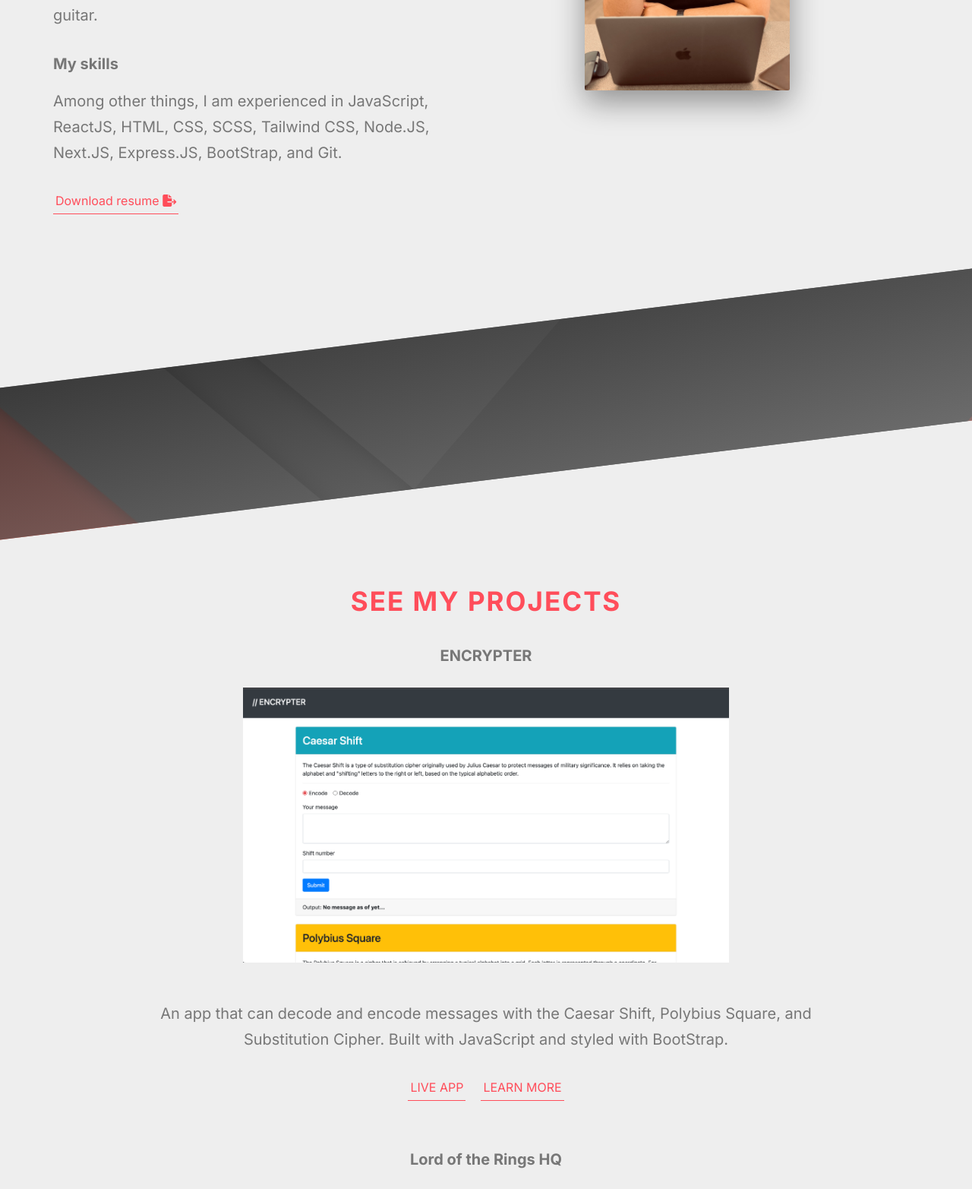
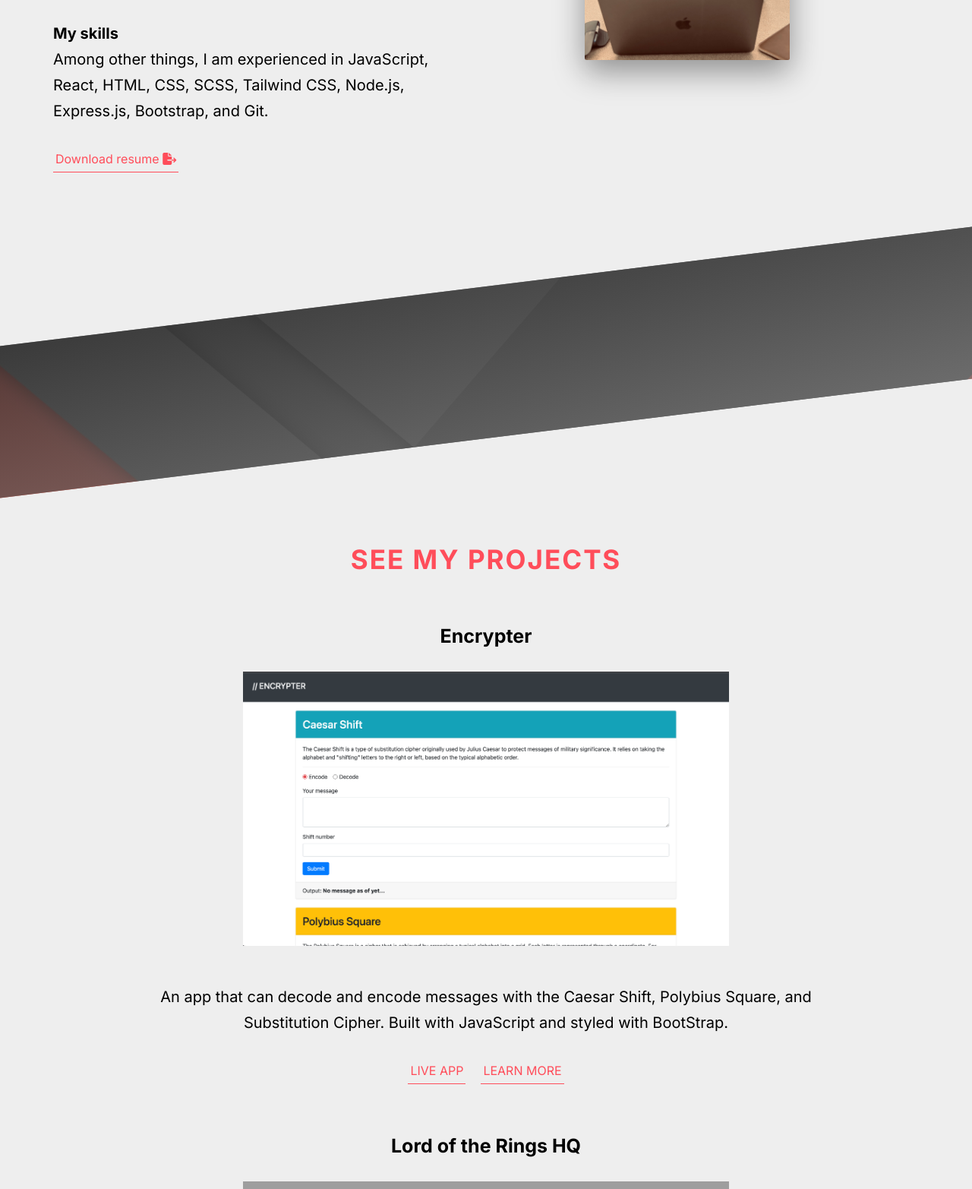
Before and after one commit to ShaneDFields/Portfolio, a website: page index.html in a window 1280 px wide. Shown: the part 1345-2910 px from the top of the page at 76% size. Drawn offline with Linux system fonts and the light colour scheme; grey boxes are pictures that could not be loaded.

Commit message:
update text color and resume

```diff
--- a/index.html
+++ b/index.html
@@ -68,7 +68,7 @@
       </nav>
 
       <section class="section-about" id="about">
-        <div class="u-center-text u-margin-bottom-big">
+        <div class="u-center-text u-margin-bottom-medium">
           <h2 class="heading-secondary">Get to know me</h2>
         </div>
 
@@ -84,11 +84,10 @@
               employers. When I’m not at my computer I like to spend my time
               reading and playing guitar.
             </p>
-            <h3 class="heading-tertiary u-margin-bottom-small">My skills</h3>
+            <h3 class="heading-tertiary">My skills</h3>
             <p class="paragraph">
-              Among other things, I am experienced in JavaScript, ReactJS, HTML,
-              CSS, SCSS, Tailwind CSS, Node.JS, Next.JS, Express.JS, BootStrap,
-              and Git.
+              Among other things, I am experienced in JavaScript, React, HTML,
+              CSS, SCSS, Tailwind CSS, Node.js, Express.js, Bootstrap, and Git.
             </p>
             <div class="resume">
               <a href="Fields,%20Shane%20Resume.pdf" download class="btn-text"
@@ -114,13 +113,15 @@
 
       <!-- PROJECT SECTION -->
       <section class="section-projects" id="projects">
-        <div class="u-center-text u-margin-bottom-small">
+        <div class="u-center-text u-margin-bottom-medium">
           <h2 class="heading-secondary">See my projects</h2>
         </div>
 
         <div class="project">
-          <h3 class="heading-tertiary u-margin-bottom-small project-heading">
-            ENCRYPTER
+          <h3
+            class="heading-tertiary u-margin-bottom-small project-heading gradient padding"
+          >
+            <span>Encrypter</span>
           </h3>
           <img
             src="./img/encrypter.png"
@@ -151,8 +152,10 @@
         </div>
 
         <div class="project">
-          <h3 class="heading-tertiary u-margin-bottom-small project-heading">
-            Lord of the Rings HQ
+          <h3
+            class="heading-tertiary u-margin-bottom-small project-heading gradient padding"
+          >
+            <span>Lord of the Rings HQ</span>
           </h3>
           <img src="./img/lotr-hq.png" alt="LOTR HQ" class="project-img" />
 
@@ -180,8 +183,10 @@
         </div>
 
         <div class="project">
-          <h3 class="heading-tertiary u-margin-bottom-small project-heading">
-            Pomodoro Timer
+          <h3
+            class="heading-tertiary u-margin-bottom-small project-heading gradient padding"
+          >
+            <span>Pomodoro Timer</span>
           </h3>
           <img
             src="./img/pomodoro-timer.png"
@@ -212,8 +217,10 @@
         </div>
 
         <div class="project">
-          <h3 class="heading-tertiary u-margin-bottom-small project-heading">
-            108 Sports Cards Newsletter
+          <h3
+            class="heading-tertiary u-margin-bottom-small project-heading gradient padding"
+          >
+            <span>108 Sports Cards Newsletter</span>
           </h3>
           <img
             src="./img/newsletter-signup.png"
--- a/sass/base/_typography.scss
+++ b/sass/base/_typography.scss
@@ -2,7 +2,7 @@ body {
   font-family: 'Inter', sans-serif;
   font-weight: 400;
   line-height: 1.7;
-  color: $color-grey-dark;
+  color: black;
 }
 
 .heading-primary {
@@ -68,13 +68,29 @@ body {
 .heading-tertiary {
   font-size: 2rem;
   font-weight: 700;
-  // text-transform: uppercase;
+  color: black;
 }
 
-// .project-heading {
-//   padding-bottom: 20px;
-//   margin-left: 5rem;
-// }
+h3.gradient span {
+  font-size: 2.5rem;
+
+  text-align: center;
+  // text-transform: uppercase;
+  // background: linear-gradient(
+  //   0deg,
+  //   $color-primary 0%,
+  //   $color-primary 16%,
+  //   $color-primary 35%,
+  //   rgba(255, 0, 255, 0) 35%,
+  //   rgba(255, 0, 255, 0) 41%
+  // );
+}
+
+h3.padding span {
+  // padding: 0 0.5em 0.1em 0.1em;
+  box-decoration-break: clone;
+  -webkit-box-decoration-break: clone;
+}
 
 .paragraph {
   font-size: 2rem;
--- a/sass/components/_button.scss
+++ b/sass/components/_button.scss
@@ -35,7 +35,7 @@
 
   &--white {
     background-color: $color-white;
-    color: $color-grey-dark;
+    color: black;
 
     &::after {
       background-color: $color-white;
```
Also changed, not shown: css/style.css, favicon/android-chrome-192x192.png, favicon/android-chrome-512x512.png, favicon/apple-touch-icon.png, favicon/favicon-16x16.png, favicon/favicon-32x32.png, favicon/favicon.ico, 2 other files.
